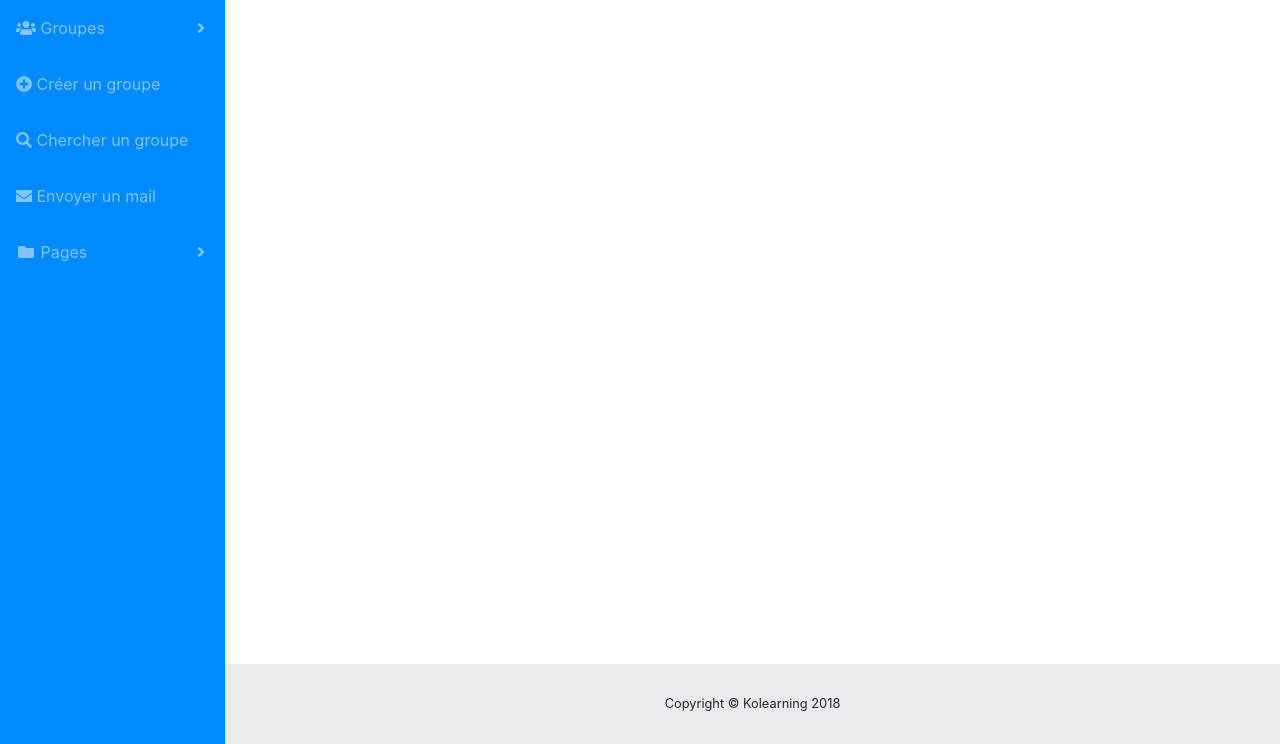
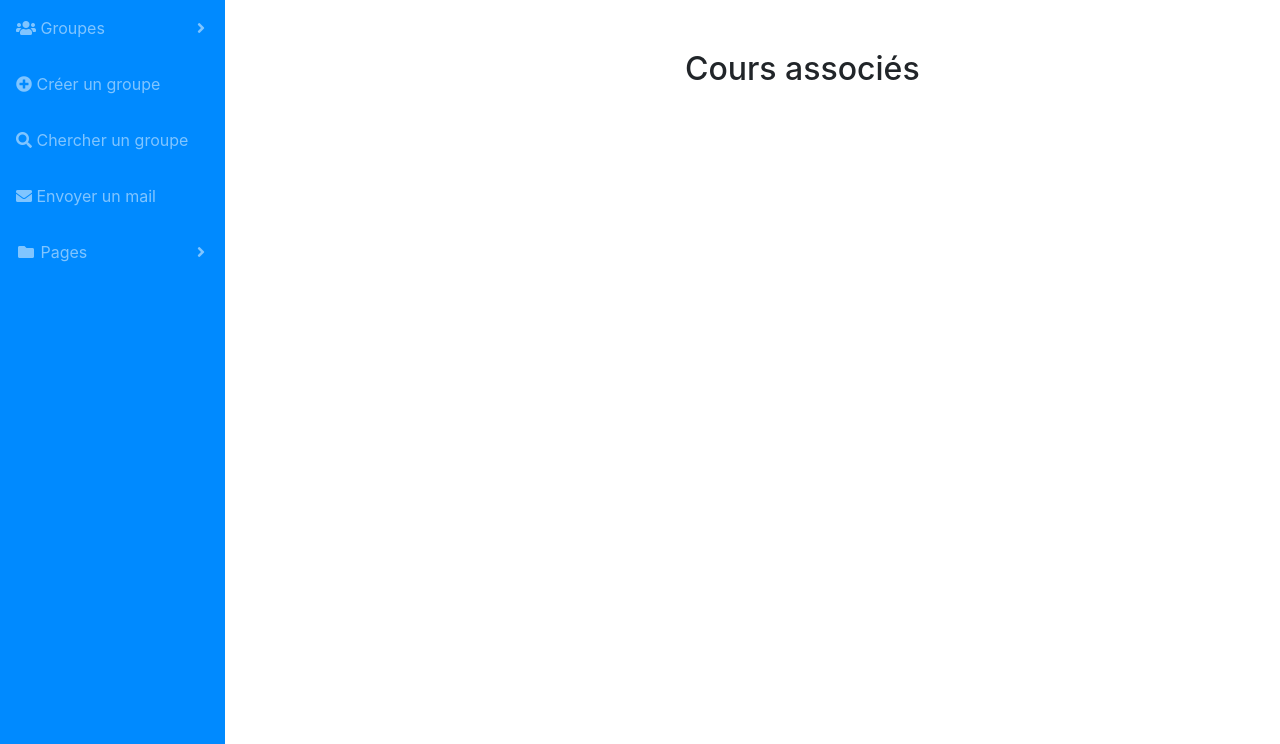
Before and after one commit to miraaz38/CoLearning, a PHP site: page /accueil.php in a window 1280 px wide. Shown: the part 72-816 px from the top of the page. Run offline with PHP 8.4, Linux system fonts and the light colour scheme; some libraries are stand-ins or nearby versions.

Commit message:
je sais plus ce que j'ai ajouté

```diff
--- a/accueil.php
+++ b/accueil.php
@@ -134,12 +134,7 @@
           </li>
       </ul>
 
-      <div id="content-wrapper">
-
-        <div class="container-fluid">
-
-          <div id="zone_affichage">
-
+      <div id="test" class="d-flex justify-content-between">
             <div id="listeDevoir" class="invisible">
               <div class="container">
                 <h2>Nom du groupe</h2>
@@ -200,22 +195,23 @@
               </div>
             </div>
 
+            <div id="listeDevoir" class="visible">
+              <div class="container">
+                <h2>Cours associés</h2>
+                <div class="column">
+
+                </div>
+              </div>
+            </div>
 
 
 
-          </div>
-
-        <!-- Sticky Footer -->
-        <footer class="sticky-footer">
-          <div class="container my-auto">
-            <div class="copyright text-center my-auto">
-              <span>Copyright © Kolearning 2018</span>
-            </div>
-          </div>
-        </footer>
-
       </div>
       <!-- /.content-wrapper -->
+
+
+
+
 
     </div>
     <!-- /#wrapper -->
--- a/style/style.css
+++ b/style/style.css
@@ -18,12 +18,14 @@
     background-color: #F1BDA2;
 }
 
-#override .container{
+#override-bootstrap .col-xl-3{
+    max-width: 100%!important;
+    margin-top: 20px;
+}
+
+#override-bootstrap .container{
     width: 100%;
-    padding-right: 5%;
-    padding-left: 5%;
-    margin-right: auto;
-    margin-left: auto;
+    margin: 50px;
 }
 
 .btn-file {
```
